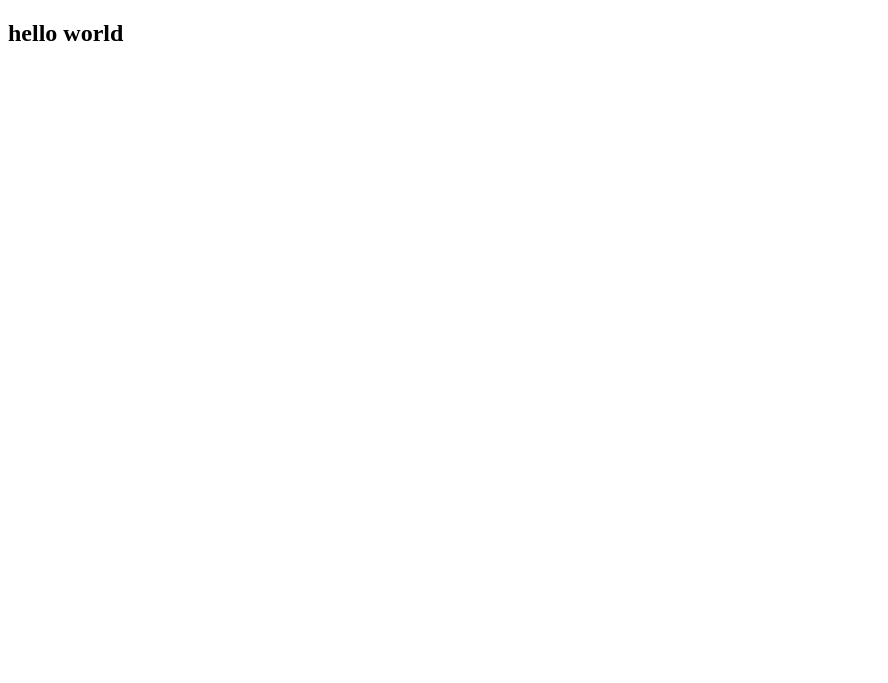
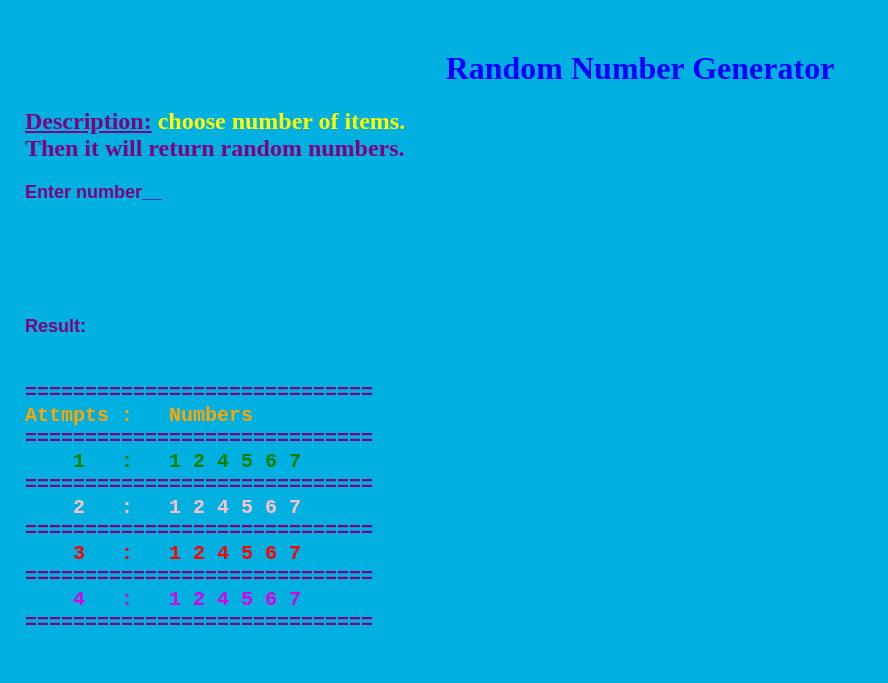
Before and after one commit to yosupCheon/random_number, a plain HTML site: page src/index.html in a window 1280 px wide. Shown: the whole page, without its empty margins (0-888 px from the left). Drawn offline with Linux system fonts and the light colour scheme.

Commit message:
html_edit_1

```diff
--- a/src/index.html
+++ b/src/index.html
@@ -1,10 +1,44 @@
 <!DOCTYPE html>
 <html>
+
 <head>
+    <title>Random Number Generator</title>
 </head>
 
-<body>
-    <h2>hello world</h2>
+<body
+bgcolor = "sky blue"
+text = "blue"
+
+topmargin = "50"
+leftmargin = "25"
+>
+
+    <h1 align = "center">Random Number Generator</h1>
+    <h2 align = "left"><font color = "purple"><u><b>Description:</b></u> <font color = "yellow">choose number of items.</font><br>Then it will return random numbers.</h2>
+
+    <font size = "4" face = "Arial"><b>Enter number__</b><br></font>
+
+    <br><br><br><br><br><br>
+
+    <font size = "4" face = "Arial"><b>Result:</b></font>
+
+    <font size = "5">
+    <pre>
+    <b>
+=============================
+<font color = "orange">Attmpts :   Numbers</font>
+=============================
+    <font color = "green">1   :   1 2 4 5 6 7</font>
+=============================
+    <font color = "pink">2   :   1 2 4 5 6 7</font>
+=============================
+    <font color = "red">3   :   1 2 4 5 6 7</font>
+=============================
+    <font color = "dark green">4   :   1 2 4 5 6 7</font>
+=============================
+    </b>
+    </pre>
+    </font>
 </body>
 
 </html>
```
